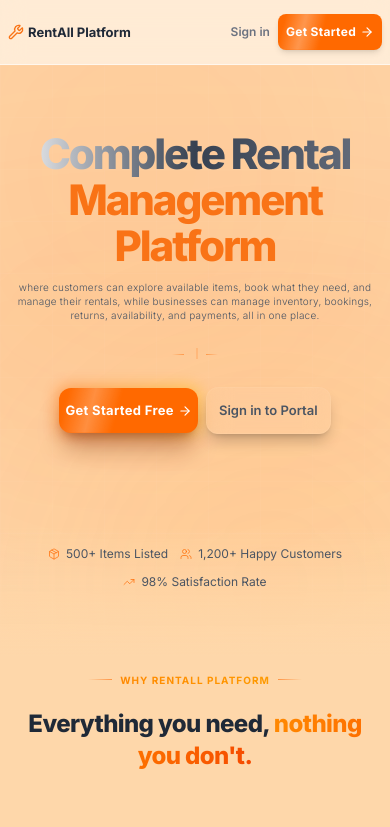
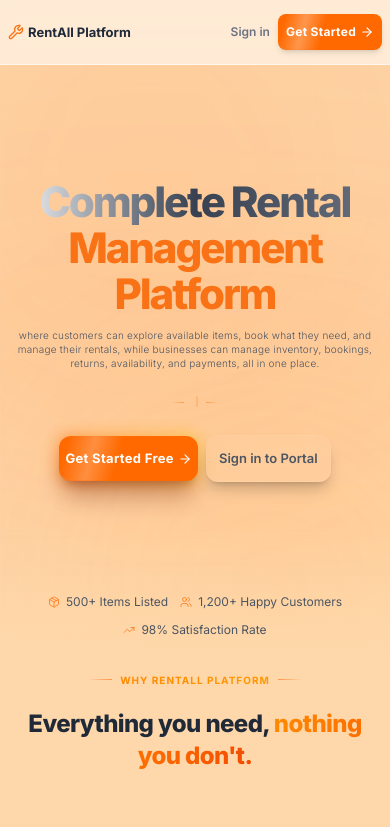
Before and after one commit to aveenavin/Equipment-Rental-Manager, a React (Vite) app in the folder frontend/: page / in a window 390 px wide. Shown: the top 827 px of the page. Built offline with nearby package versions, Linux system fonts and the light colour scheme; no server answers.

Commit message:
home page ui update

```diff
--- a/frontend/src/index.css
+++ b/frontend/src/index.css
@@ -123,14 +123,14 @@
 }
 
 ::-webkit-scrollbar-thumb {
-  background: #fdba74;
-  /* orange-300 */
+  background: #ea580c;
+  /* orange-600 (dark orange) */
   border-radius: 3px;
 }
 
 ::-webkit-scrollbar-thumb:hover {
-  background: #fb923c;
-  /* orange-400 */
+  background: #c2410c;
+  /* orange-700 (darker orange) */
 }
 
 /* ── Focus Visible ── */
--- a/frontend/src/pages/public/Home.jsx
+++ b/frontend/src/pages/public/Home.jsx
@@ -73,7 +73,7 @@
     <div className="relative overflow-hidden bg-slate-950 text-slate-100">
 
       {/* ── HERO SECTION ─────────────────────────────────────────────────── */}
-      <section className="relative min-h-[70vh] sm:min-h-[92vh] flex flex-col items-center justify-center text-center px-2 overflow-hidden">
+      <section className="relative min-h-[70vh] sm:min-h-[92vh] flex flex-col items-center justify-center text-center px-2 pt-24 sm:pt-0 overflow-hidden">
 
         {/* Grid overlay */}
         <div className="absolute inset-0 hero-grid pointer-events-none" />
```
